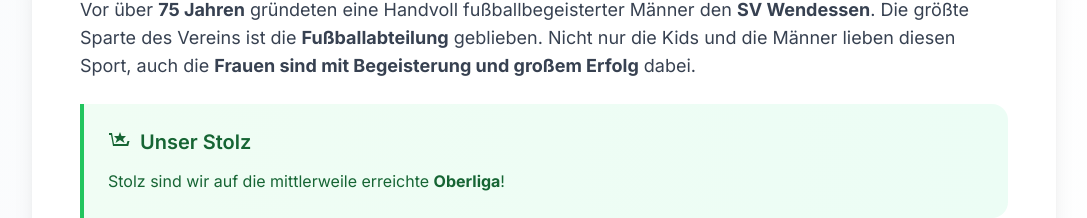
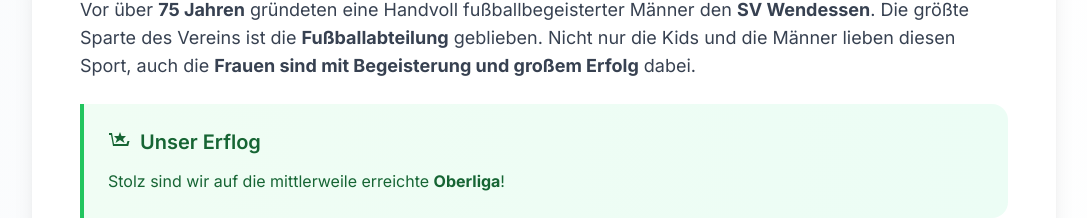
Before and after one commit to EnnioMrk/Homepage-Wendessen, a Next.js app: page /dorfleben/vereine/sv-wendessen in a window 1280 px wide. Shown: the part 1297-1515 px from the top of the page, without its empty margins (96-1183 px from the left). Built offline with nearby package versions, Linux system fonts and the light colour scheme.

Commit message:
Unser Erfolg

```diff
--- a/app/dorfleben/vereine/sv-wendessen/page.tsx
+++ b/app/dorfleben/vereine/sv-wendessen/page.tsx
@@ -125,7 +125,7 @@
                                     >
                                         <path d="M5,16L3,5H1V3H4L6,14H18.5L19.5,11H21.5L20.2,16H5ZM12,2L13.5,6H18L15,9L16.5,13L12,10L7.5,13L9,9L6,6H10.5L12,2Z" />
                                     </svg>
-                                    Unser Stolz
+                                    Unser Erflog
                                 </h3>
                                 <p className="text-green-800">
                                     Stolz sind wir auf die mittlerweile
```
